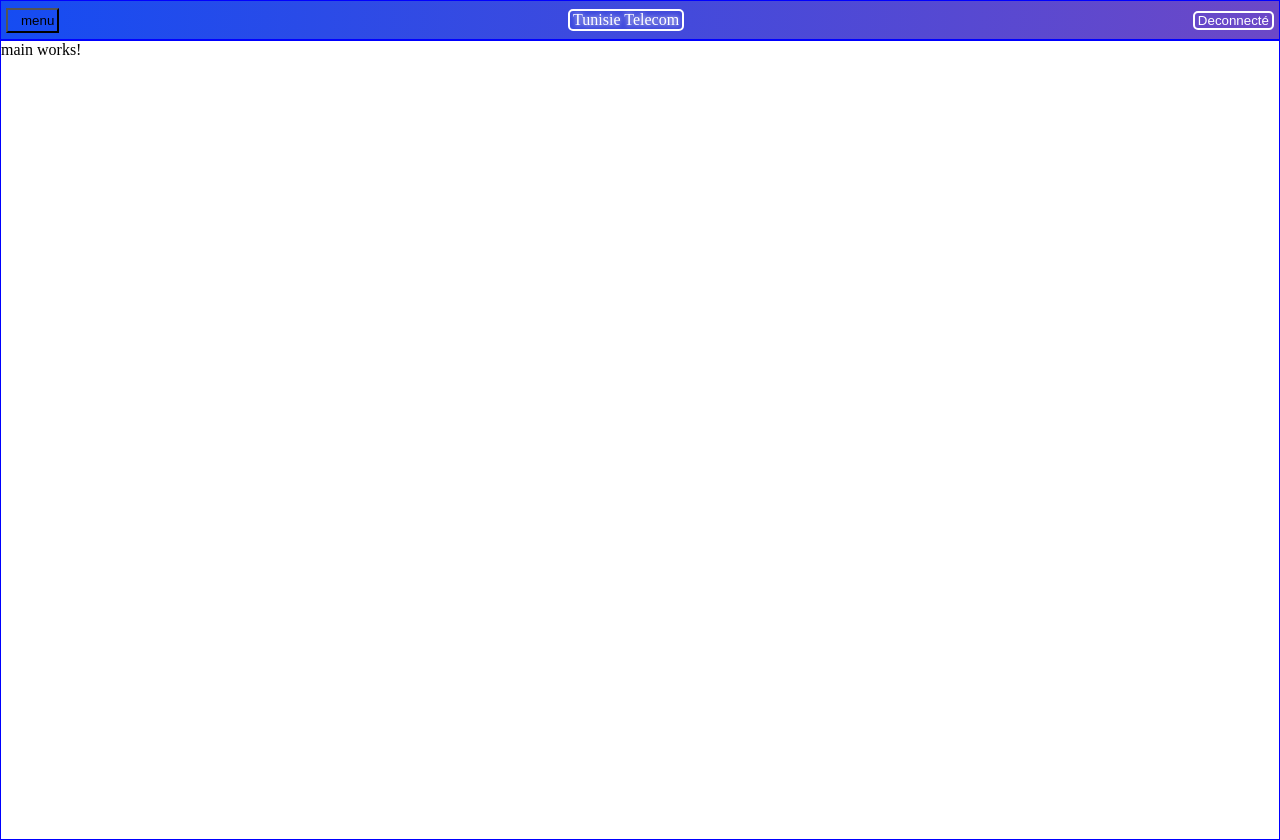
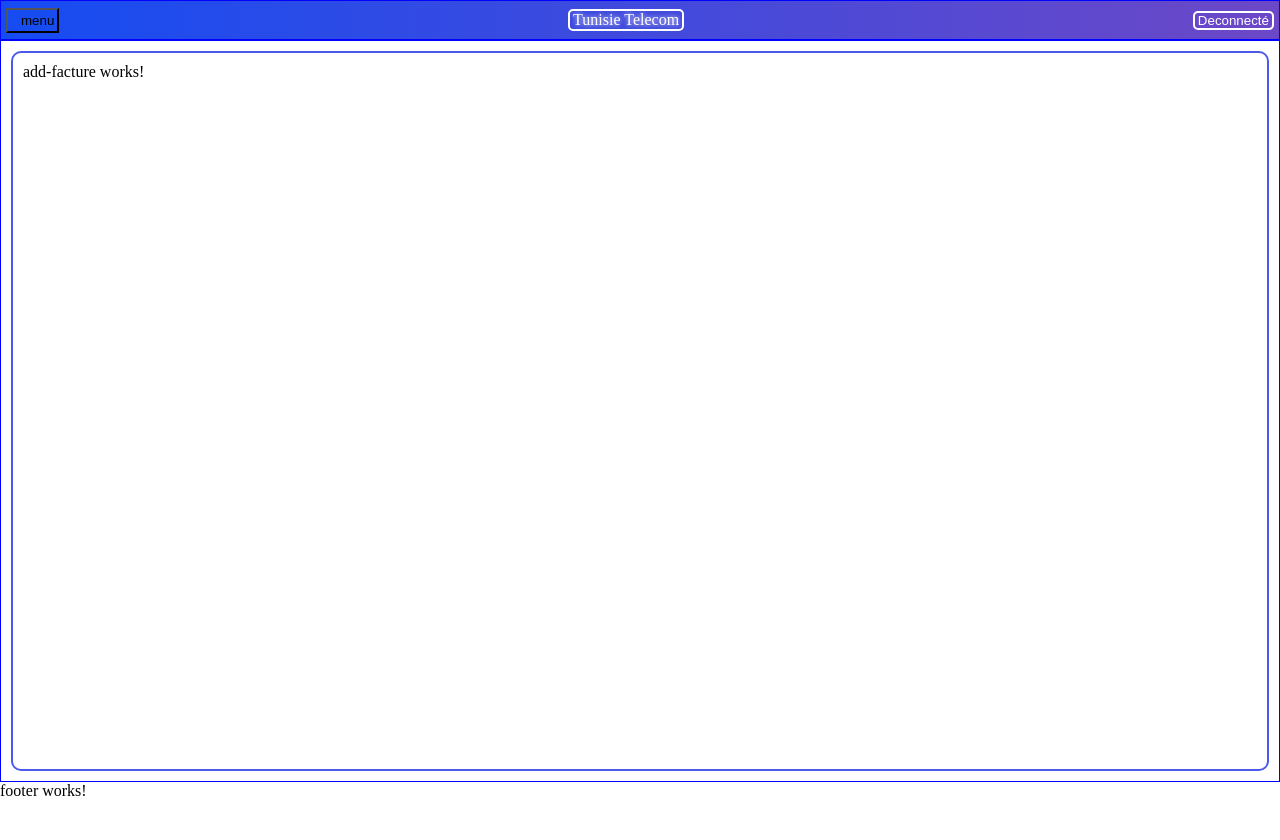
Before and after one commit to aridhiseif/tel-app, an Angular app: page /addfacture in a window 1280 px wide. Before the commit this address led to /. After the commit the page ends 800 px from the top, so only its background shows below. Built offline with nearby package versions, Linux system fonts and the light colour scheme; sample sign-in values are in the browser's storage.

Commit message:
adding a footer and add-facture component

```diff
--- a/angular.json
+++ b/angular.json
@@ -25,7 +25,7 @@
             "assets": ["src/favicon.ico", "src/assets"],
             "styles": [
               "src/styles.css",
-              "../node_modules/font-awesome/css/font-awesome.css"
+              "node_modules/font-awesome/css/font-awesome.css"
             ],
             "scripts": []
           },
--- a/src/app/app.module.ts
+++ b/src/app/app.module.ts
@@ -8,9 +8,11 @@ import { MainComponent } from './pages/main/main.component';
 import { ReactiveFormsModule } from '@angular/forms';
 import { HeaderComponent } from './pages/main/header/header.component';
 import { NavBarComponent } from './pages/main/nav-bar/nav-bar.component';
+import { AddFactureComponent } from './views/add-facture/add-facture.component';
+import { FooterComponent } from './pages/main/footer/footer.component';
 
 @NgModule({
-  declarations: [AppComponent, LoginComponent, MainComponent, HeaderComponent, NavBarComponent],
+  declarations: [AppComponent, LoginComponent, MainComponent, HeaderComponent, NavBarComponent, AddFactureComponent, FooterComponent],
   imports: [BrowserModule, AppRoutingModule, ReactiveFormsModule],
   providers: [],
   bootstrap: [AppComponent],
--- /dev/null
+++ b/src/app/pages/main/footer/footer.component.html
@@ -0,0 +1 @@
+<p>footer works!</p>
--- /dev/null
+++ b/src/app/pages/main/footer/footer.component.ts
@@ -0,0 +1,15 @@
+import { Component, OnInit } from '@angular/core';
+
+@Component({
+  selector: 'app-footer',
+  templateUrl: './footer.component.html',
+  styleUrls: ['./footer.component.css']
+})
+export class FooterComponent implements OnInit {
+
+  constructor() { }
+
+  ngOnInit(): void {
+  }
+
+}
--- a/src/app/pages/main/header/header.component.html
+++ b/src/app/pages/main/header/header.component.html
@@ -8,6 +8,6 @@
     <p>Tunisie Telecom</p>
   </div>
   <div class="right-div">
-    <a href="#"><button class="logout">Deconnecté</button></a>
+    <a href="login"><button class="logout">Deconnecté</button></a>
   </div>
 </div>
--- a/src/app/pages/main/main.component.css
+++ b/src/app/pages/main/main.component.css
@@ -4,3 +4,12 @@
   border: 1px solid blue;
   height: 100%;
 }
+
+.main-body {
+  display: flex;
+  width: 100%;
+  margin: 10px;
+  padding: 10px;
+  border: 2px solid #4c5aea;
+  border-radius: 10px;
+}
--- a/src/app/pages/main/main.component.html
+++ b/src/app/pages/main/main.component.html
@@ -1,5 +1,10 @@
-<app-header (navBarState)="changeState()"></app-header>
-<div class="main">
-  <app-nav-bar *ngIf="navstate"></app-nav-bar>
-  <p>main works!</p>
+<div style="display: flex; flex-direction: column; height: 100%; width: 100%">
+  <app-header (navBarState)="changeState()"></app-header>
+  <div class="main">
+    <app-nav-bar *ngIf="navstate"></app-nav-bar>
+    <div class="main-body">
+      <router-outlet></router-outlet>
+    </div>
+  </div>
+  <app-footer></app-footer>
 </div>
--- /dev/null
+++ b/src/app/views/add-facture/add-facture.component.html
@@ -0,0 +1 @@
+<p>add-facture works!</p>
--- /dev/null
+++ b/src/app/views/add-facture/add-facture.component.ts
@@ -0,0 +1,15 @@
+import { Component, OnInit } from '@angular/core';
+
+@Component({
+  selector: 'app-add-facture',
+  templateUrl: './add-facture.component.html',
+  styleUrls: ['./add-facture.component.css']
+})
+export class AddFactureComponent implements OnInit {
+
+  constructor() { }
+
+  ngOnInit(): void {
+  }
+
+}
```
Also changed, not shown: src/app/app-routing.module.ts (+7 -1 lines), src/app/pages/main/footer/footer.component.css (added), src/app/views/add-facture/add-facture.component.css (added), 2 other files (tests, documents, lock files or other folders).
